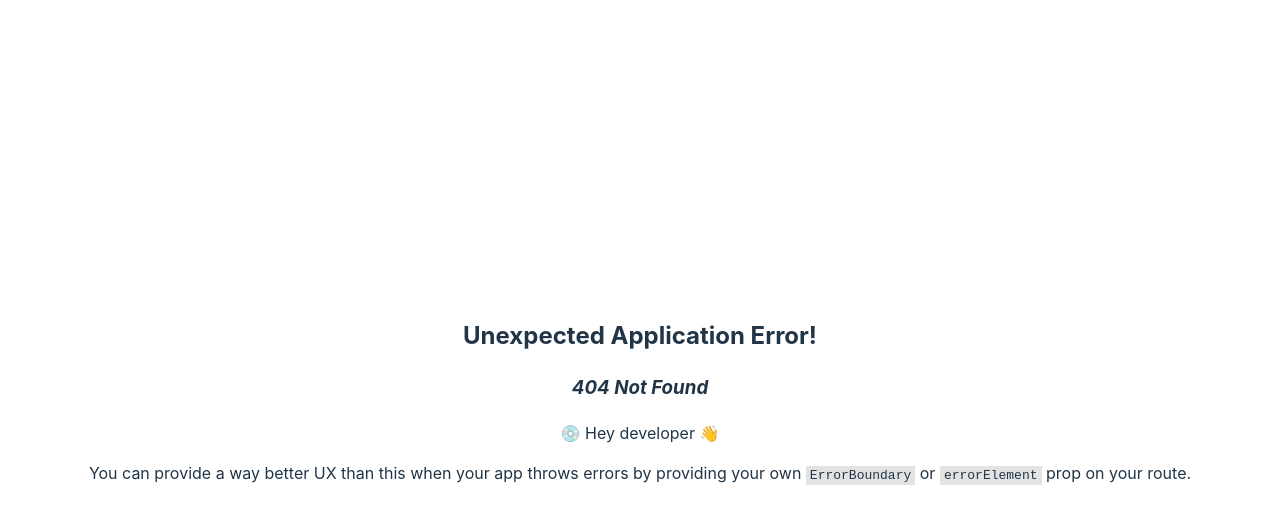
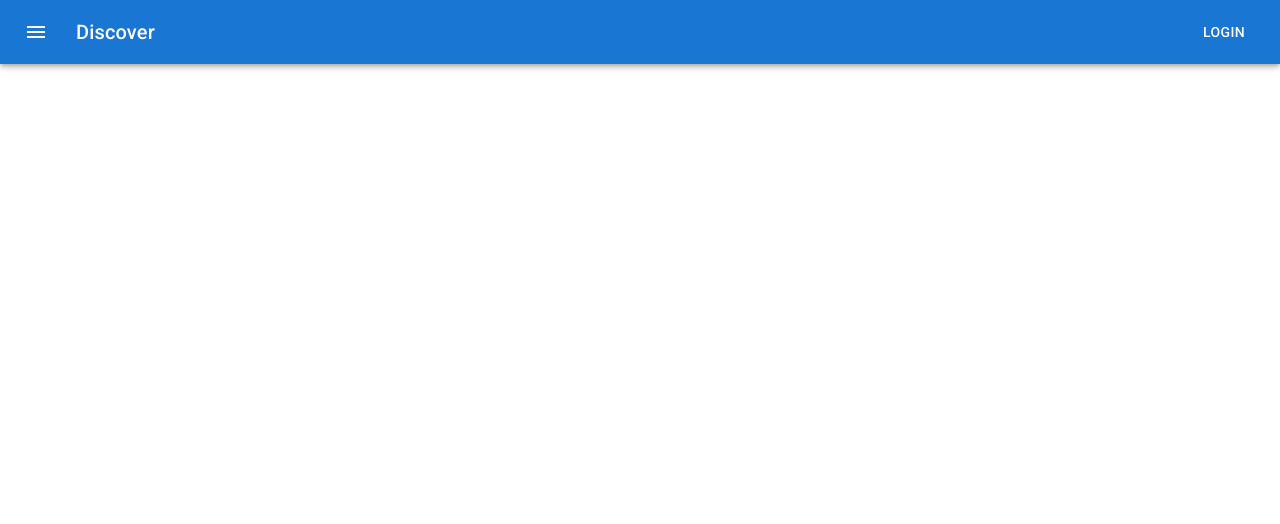
Before and after one commit to 6regmcc/move_app_assignment, a React (Vite) app: page /testpage in a window 1280 px wide. Before the commit this address had no page. Shown: the top 524 px of the page. Built offline with nearby package versions, Linux system fonts and the light colour scheme.

Commit message:
started adding app bar and filter drawer

```diff
--- /dev/null
+++ b/src/components/filterDrawer.jsx
@@ -0,0 +1,54 @@
+import * as React from 'react';
+import Box from '@mui/material/Box';
+import Drawer from '@mui/material/Drawer';
+import Button from '@mui/material/Button';
+import List from '@mui/material/List';
+import Divider from '@mui/material/Divider';
+import ListItem from '@mui/material/ListItem';
+import ListItemButton from '@mui/material/ListItemButton';
+import ListItemIcon from '@mui/material/ListItemIcon';
+import ListItemText from '@mui/material/ListItemText';
+import InboxIcon from '@mui/icons-material/MoveToInbox';
+import MailIcon from '@mui/icons-material/Mail';
+import {useState} from "react";
+import HeaderAppBar from "../components/headerAppBar.jsx";
+import Typography from "@mui/material/Typography";
+import DraftsIcon from '@mui/icons-material/Drafts';
+
+
+
+export default function FilterDrawer(props) {
+
+
+    return (
+        <Box>
+            <Drawer
+                anchor= "left"
+                open = {props.open}
+
+            >
+
+                <List>
+                    <ListItem disablePadding>
+                        <ListItemButton>
+                            <ListItemIcon>
+                                <InboxIcon />
+                            </ListItemIcon>
+                            <ListItemText primary="Inbox" />
+                        </ListItemButton>
+                    </ListItem>
+                    <ListItem disablePadding>
+                        <ListItemButton>
+                            <ListItemIcon>
+                                <DraftsIcon />
+                            </ListItemIcon>
+                            <ListItemText primary="Drafts" />
+                        </ListItemButton>
+                    </ListItem>
+                </List>
+            </Drawer>
+        </Box>
+    )
+
+
+}
--- /dev/null
+++ b/src/components/headerAppBar.jsx
@@ -0,0 +1,50 @@
+import * as React from 'react';
+import AppBar from '@mui/material/AppBar';
+import Box from '@mui/material/Box';
+import Toolbar from '@mui/material/Toolbar';
+import Typography from '@mui/material/Typography';
+import Button from '@mui/material/Button';
+import IconButton from '@mui/material/IconButton';
+import MenuIcon from '@mui/icons-material/Menu';
+import { styled } from "@mui/material/styles"
+import FilterDrawer from "./filterDrawer.jsx";
+
+
+
+
+function HeaderAppBar (props) {
+
+    const [open, setOpen] = React.useState(false)
+
+    const handleClick = () => {
+        console.log('click')
+        setOpen(!open)
+
+    }
+
+    return (
+        <Box sx={{ flexGrow: 1 }}>
+            <AppBar position="fixed" >
+                <Toolbar>
+                    <IconButton onClick={handleClick}
+                        size="large"
+                        edge="start"
+                        color="inherit"
+                        aria-label="menu"
+                        sx={{ mr: 2 }}
+                    >
+                        <MenuIcon />
+                    </IconButton>
+                    <Typography variant="h6" component="div" sx={{ flexGrow: 1}}>
+                        Discover
+                    </Typography>
+                    <Button color="inherit">Login</Button>
+                </Toolbar>
+            </AppBar>
+            <FilterDrawer open={open} />
+        </Box>
+    );
+}
+
+
+export default HeaderAppBar
--- a/src/main.jsx
+++ b/src/main.jsx
@@ -1,6 +1,6 @@
 import * as React from "react";
 import * as ReactDOM from "react-dom/client";
-import App from "/src/routes/root.jsx"
+import Root from "/src/routes/root.jsx"
 import {
     createBrowserRouter,
     RouterProvider,
@@ -8,17 +8,25 @@ import {
 import "./index.css";
 import DiscoverPage from "./routes/discover";
 import {loader as discoverLoader} from "./routes/discover.jsx"
+import TemporaryDrawer from "./routes/testpage.jsx";
 
 const router = createBrowserRouter([
     {
         path: "/",
-        element: <App />,
+        element: <Root />,
+        children: [
+            {
+                path: "/discover",
+                element: <DiscoverPage />,
+                loader: discoverLoader
+            }
+        ]
     },
     {
-        path: "/discover",
-        element: <DiscoverPage />,
-        loader: discoverLoader
+        path: "/testpage",
+        element: <TemporaryDrawer />
     }
+
 ]);
 
 ReactDOM.createRoot(document.getElementById("root")).render(
--- a/src/routes/discover.jsx
+++ b/src/routes/discover.jsx
@@ -3,6 +3,7 @@ import {sampleMovie} from "../sampleData.js";
 import Grid from '@mui/material/Unstable_Grid2'
 import {getMovieDiscover} from '../api/tmdb.jsx'
 import {useLoaderData} from "react-router-dom";
+import HeaderAppBar from "../components/headerAppBar.jsx";
 
 export async function loader () {
     const movies = await getMovieDiscover()
@@ -14,6 +15,8 @@ export async function loader () {
 export default function DiscoverPage () {
     const movies = useLoaderData()
     return (
+        <div>
+
             <Grid container spacing={2}  >
                 {movies.map(movie => {
                     return (
@@ -23,5 +26,7 @@ export default function DiscoverPage () {
                     )
                 })}
             </Grid>
+        </div>
+
     )
 }
--- a/src/routes/root.jsx
+++ b/src/routes/root.jsx
@@ -1,35 +1,19 @@
-import { useState } from 'react'
-import reactLogo from '../assets/react.svg'
-import viteLogo from '/vite.svg'
-import "/src/App.css"
+import HeaderAppBar from "../components/headerAppBar.jsx"
+import { Outlet } from "react-router-dom";
+import Box from '@mui/material/Box';
+import FilterDrawer from "../components/filterDrawer.jsx";
 
-function App () {
-    const [count, setCount] = useState(0)
 
+function Root () {
     return (
-        <>
-            <div>
-                <a href="https://vitejs.dev" target="_blank">
-                    <img src={viteLogo} className="logo" alt="Vite logo" />
-                </a>
-                <a href="https://react.dev" target="_blank">
-                    <img src={reactLogo} className="logo react" alt="React logo" />
-                </a>
-            </div>
-            <h1>Vite + React</h1>
-            <div className="card">
-                <button onClick={() => setCount((count) => count + 1)}>
-                    count is {count}
-                </button>
-                <p>
-                    Edit <code>src/App.jsx</code> and save to test HMR
-                </p>
-            </div>
-            <p className="read-the-docs">
-                Click on the Vite and React logos to learn more
-            </p>
-        </>
+        <Box>
+
+            <HeaderAppBar />
+            <FilterDrawer />
+            <Outlet />
+        </Box>
+
     )
 }
 
-export default App
+export default Root
--- /dev/null
+++ b/src/routes/testpage.jsx
@@ -0,0 +1,63 @@
+import * as React from 'react';
+import Box from '@mui/material/Box';
+import Drawer from '@mui/material/Drawer';
+import Button from '@mui/material/Button';
+import List from '@mui/material/List';
+import Divider from '@mui/material/Divider';
+import ListItem from '@mui/material/ListItem';
+import ListItemButton from '@mui/material/ListItemButton';
+import ListItemIcon from '@mui/material/ListItemIcon';
+import ListItemText from '@mui/material/ListItemText';
+import InboxIcon from '@mui/icons-material/MoveToInbox';
+import MailIcon from '@mui/icons-material/Mail';
+import {useState} from "react";
+import HeaderAppBar from "../components/headerAppBar.jsx";
+import Typography from "@mui/material/Typography";
+import DraftsIcon from '@mui/icons-material/Drafts';
+
+
+
+export default function TemporaryDrawer() {
+
+    const [open, setOpen] = React.useState(false)
+
+    const handleClick = () => {
+        console.log('click')
+        setOpen(!open)
+
+    }
+
+    return (
+        <Box>
+            <HeaderAppBar handleClick={handleClick}/>
+            <Drawer
+                anchor= "left"
+                open = {open}
+                onClose = {() => setOpen(false)}
+                onOpen = {() => setOpen(true)}
+            >
+
+                <List>
+                    <ListItem disablePadding>
+                        <ListItemButton>
+                            <ListItemIcon>
+                                <InboxIcon />
+                            </ListItemIcon>
+                            <ListItemText primary="Inbox" />
+                        </ListItemButton>
+                    </ListItem>
+                    <ListItem disablePadding>
+                        <ListItemButton>
+                            <ListItemIcon>
+                                <DraftsIcon />
+                            </ListItemIcon>
+                            <ListItemText primary="Drafts" />
+                        </ListItemButton>
+                    </ListItem>
+                </List>
+            </Drawer>
+        </Box>
+    )
+
+
+}
```
Lines whose indentation alone changed are shown as unchanged.
